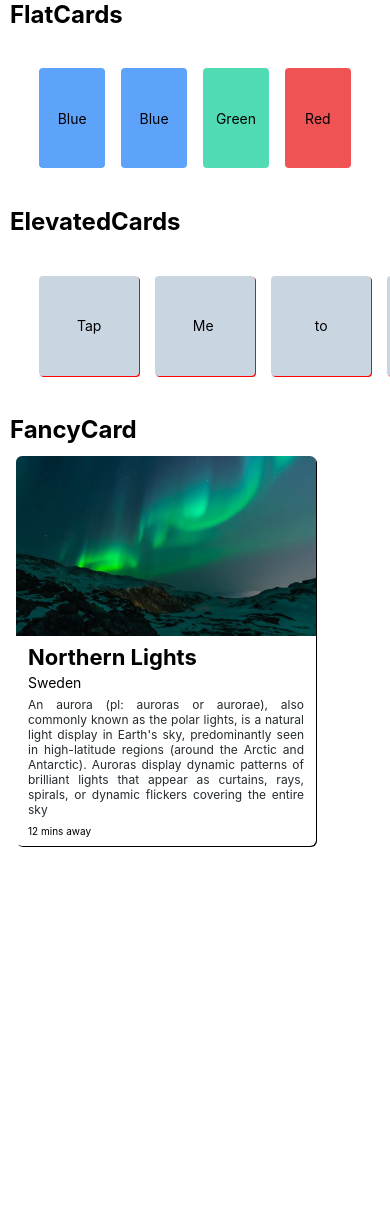
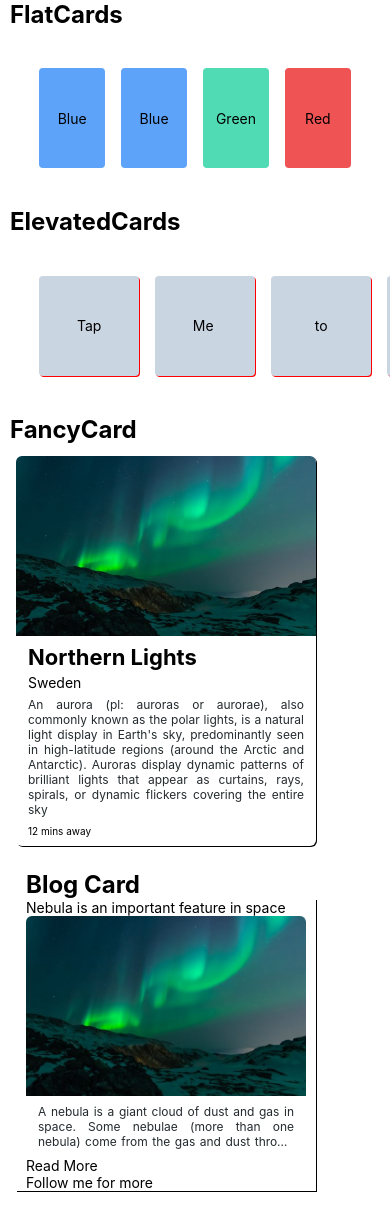
Before and after one commit to SpaceCoder123/ReactNative, a React Native app in the folder secondProjectStyles/: screen / in a window 390 px wide. Shown: the top 1226 px of the page. Before the commit the page ends 858 px from the top, so only its background shows below. Built offline with nearby package versions, Linux system fonts and the light colour scheme.

Commit message:
ActionCardComponent

```diff
--- a/secondProjectStyles/App.tsx
+++ b/secondProjectStyles/App.tsx
@@ -5,6 +5,7 @@ import React from "react";
 import FlatCard from "./components/flatCard";
 import ElevatedCards from "./components/ElevatedCards";
 import FancyCard from "./components/FancyCard";
+import ActionCard from "./components/ActionCard";
 
 const App = () => {
   return (
@@ -12,7 +13,8 @@ const App = () => {
       <ScrollView>
         <FlatCard />
         <ElevatedCards />
-        <FancyCard/>
+        <FancyCard />
+        <ActionCard />
       </ScrollView>
     </SafeAreaView>
   );
--- /dev/null
+++ b/secondProjectStyles/components/ActionCard.tsx
@@ -0,0 +1,105 @@
+/* eslint-disable prettier/prettier */
+/* eslint-disable quotes */
+import {
+  View,
+  Text,
+  Linking,
+  StyleSheet,
+  Image,
+  TouchableOpacity,
+} from "react-native";
+import React from "react";
+
+const ActionCard = () => {
+  function openWebsite(websiteLink: string) {
+    Linking.openURL(websiteLink);
+  }
+  return (
+    <View style={styles.card}>
+      <Text style={styles.headingText}>Blog Card</Text>
+      <View style={[styles.headingText, styles.cardElevation]}>
+        <View style={styles.headingContainer}>
+          <Text style={styles.headerContainer}>
+            Nebula is an important feature in space
+          </Text>
+        </View>
+        <Image
+          source={require("../assets/images/northernLights.jpg")}
+          style={styles.cardImage}
+        />
+        <View style={styles.cardBody}>
+          <Text numberOfLines={3} style={styles.cardDescription}>
+            A nebula is a giant cloud of dust and gas in space. Some nebulae
+            (more than one nebula) come from the gas and dust thrown out by the
+            explosion of a dying star, such as a supernova. Other nebulae are
+            regions where new stars are beginning to form. For this reason, some
+            nebulae are called "star nurseries."
+          </Text>
+        </View>
+        <View style={styles.footerContainer}>
+          <TouchableOpacity
+            onPress={() => openWebsite("https://en.wikipedia.org/wiki/Nebula")}
+            style={styles.footerContainer}
+          >
+            <Text style={styles.socialLinks}>Read More</Text>
+          </TouchableOpacity>
+          <TouchableOpacity
+            onPress={() =>
+              openWebsite("https://www.linkedin.com/in/mohan-ram-tr/")
+            }
+          >
+            <Text style={styles.socialLinks}>Follow me for more</Text>
+          </TouchableOpacity>
+        </View>
+      </View>
+    </View>
+  );
+};
+
+export default ActionCard;
+
+const styles = StyleSheet.create({
+  headingText: {
+    fontSize: 24,
+    fontWeight: "bold",
+    paddingHorizontal: 10,
+  },
+  card: {
+    width: 300,
+    height: 390,
+    borderRadius: 6,
+    marginVertical: 12,
+    marginHorizontal: 16,
+  },
+  headingContainer: {},
+  headerContainer: {},
+  cardElevation: {
+    backgroundColor: "#FFFFFF",
+    color: "#000000",
+    elevation: 3,
+    shadowOffset: {
+      width: 1,
+      height: 1,
+    },
+  },
+  cardImage: {
+    height: 180,
+    width: "100%",
+    marginBottom: 8,
+    borderTopRightRadius: 6,
+    borderTopLeftRadius: 6,
+  },
+  cardBody: {
+    flex: 1,
+    flexGrow: 1,
+    paddingHorizontal: 12,
+  },
+  cardDescription: {
+    color: "#242B2E",
+    fontSize: 12,
+    marginBottom: 8,
+    textAlign: "justify",
+  },
+  footerContainer: {},
+  socialLinks: {},
+});
```
